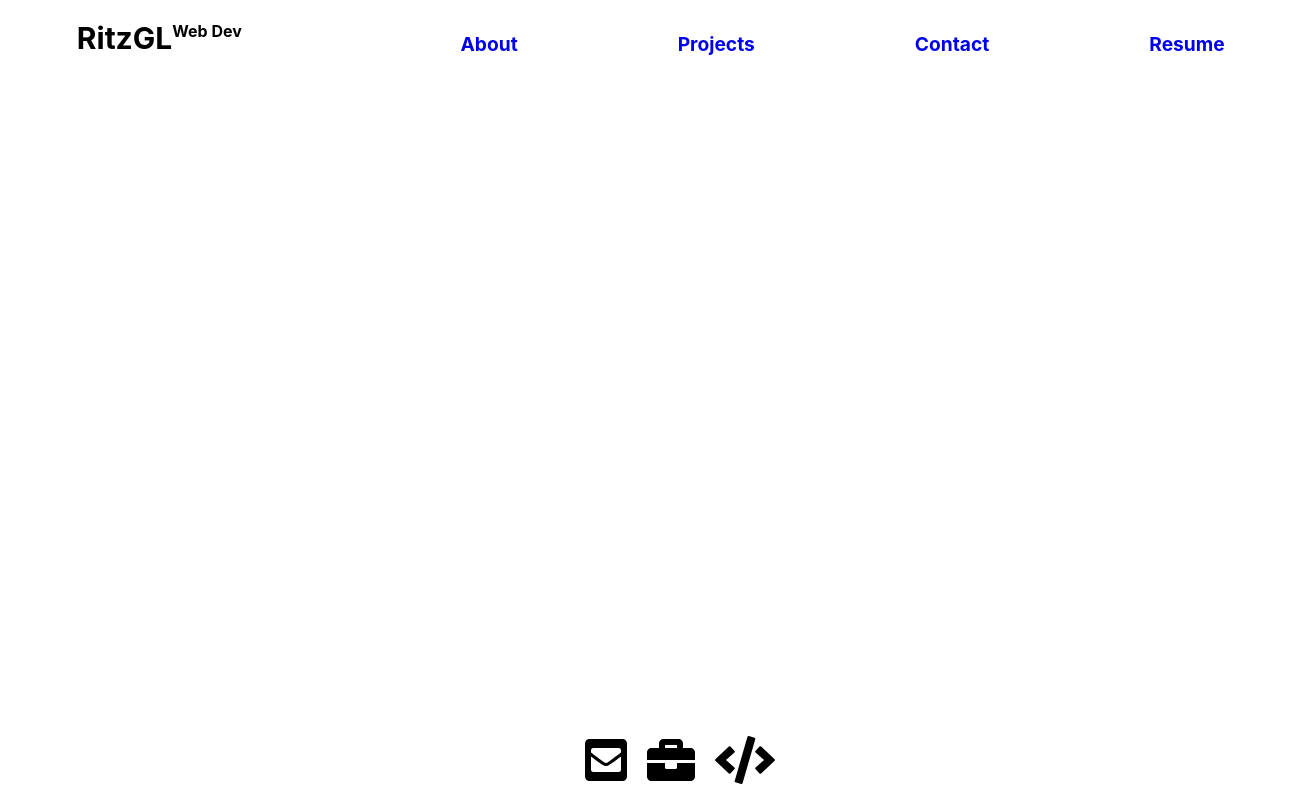
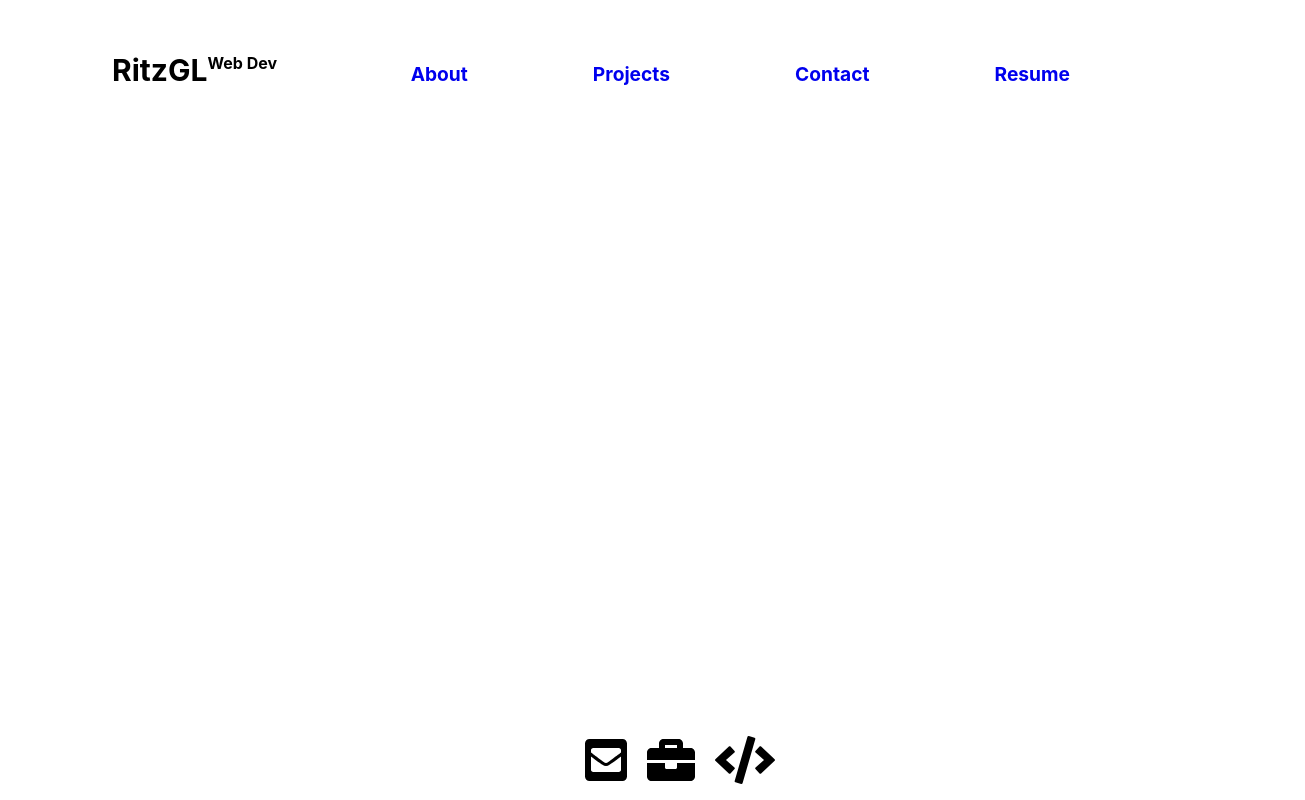
Before and after one commit to RitzGL/react-portfolio, a React (Create React App) app: page / in a window 1280 px wide. Shown: the whole page, 1305 px wide, since content can reach past the window. Built offline with nearby package versions, Linux system fonts and the light colour scheme.

Commit message:
Minor styling changes + solution
I have made some minor styling changes to some of the components, playing around with different units of measurement, as well as adding a comment outlining the overall logic of the whole single-page application.

```diff
--- a/src/components/Header/index.jsx
+++ b/src/components/Header/index.jsx
@@ -7,13 +7,12 @@ import Navigation from "../Navigation";
 
 function Header() {
   return (
-    <header className='navigation'>
-        <div className='heading'>
-          <h1>RitzGL</h1>
-          <h4>Web Dev</h4>
-        </div>
-        <Navigation />
-
+    <header className="navigation">
+      <div className="heading">
+        <h1>RitzGL</h1>
+        <h4>Web Dev</h4>
+      </div>
+      <Navigation className="nav-bar" />
     </header>
   );
 }
--- a/src/components/Header/styles.css
+++ b/src/components/Header/styles.css
@@ -4,5 +4,10 @@
 
 .navigation{
     display: flex;
-    padding-left: 6%;
+    padding-left: 7rem;
+    padding-top: 2rem;
 }
+
+.nav-bar{
+    justify-content: flex-end;
+}
--- a/src/components/Navigation/styles.css
+++ b/src/components/Navigation/styles.css
@@ -1,20 +1,26 @@
+aside{
+    display:flex;
+    flex-wrap: wrap;
+}
+
 aside > ul{
     list-style-type: none;
-    display: flex;
-    align-self: flex-end;
-    padding-left: 15%;
+    display:inline-flex;
+    padding-left: 25%;
 }
 
 aside > ul > li{
-    padding-left: 5rem;
-    padding-right: 5rem;
-    padding-top: 1rem;
+    padding-left: 22%;
+    padding-right: 22%;
+    padding-top: 5%;
+    flex-wrap: wrap;
 }
 
 aside > ul > li > a{
     text-decoration: none;
     font-weight: bold;
     font-size: larger;
+    flex-wrap: wrap;
 }
 
 aside > ul > li  :hover{
```
Also changed, not shown: src/App.js (+12 -0 lines).
